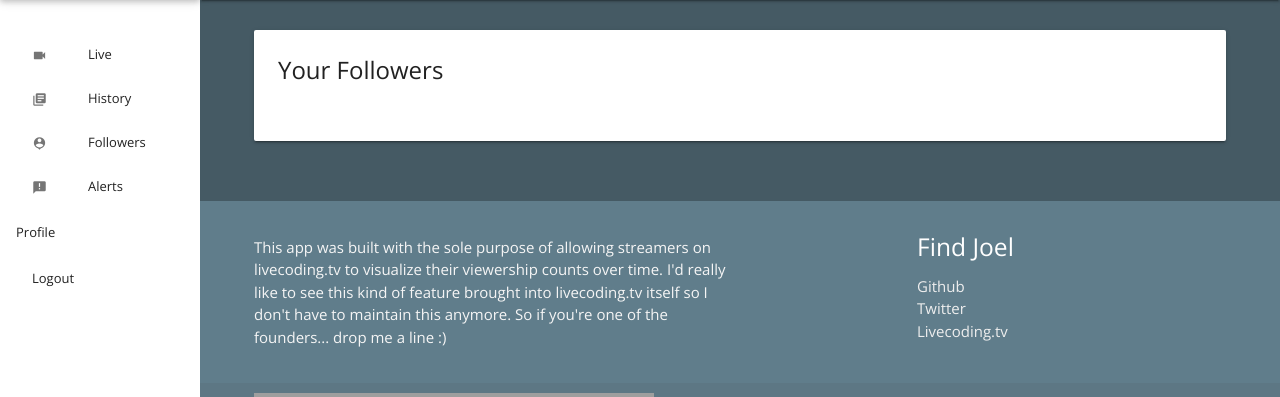
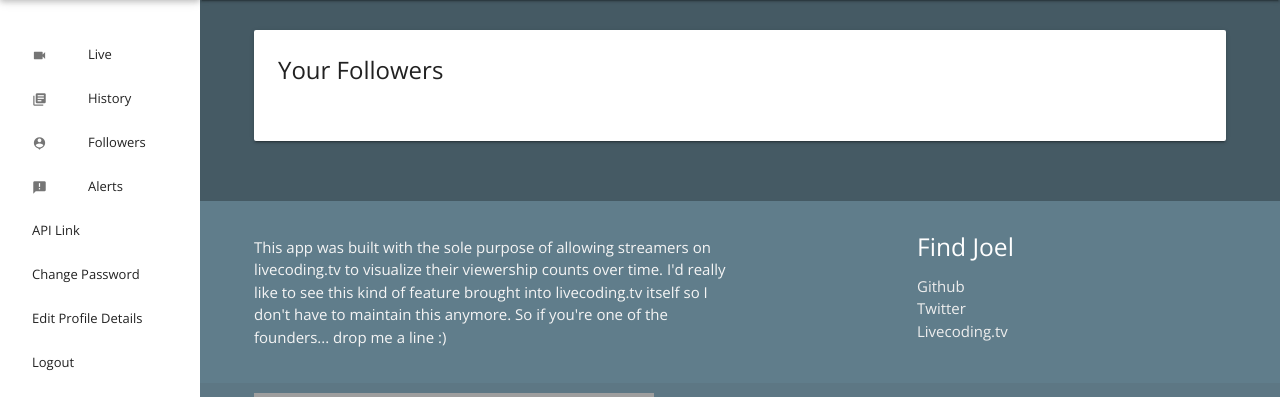
Before and after one commit to taddeimania/lctva, a Django app: page /history/followers/ in a window 1280 px wide. Shown: the part 64-461 px from the top of the page. Run offline with Django 3.2, Linux system fonts and the light colour scheme; the visitor is signed in with stand-in values (Sample User, id 1); data that the repository does not hold is empty; some libraries are stand-ins or nearby versions; grey boxes are pictures that could not be loaded.

Commit message:
nested menus are so last year

```diff
--- a/app/templates/dashboard.html
+++ b/app/templates/dashboard.html
@@ -47,21 +47,9 @@
     <li class="bold"><a href="{% url 'history_list_view' %}" class="waves-effect waves-black"><i class="tiny material-icons">library_books</i> History</a></li>
     <li class="bold"><a href="{% url 'history_followers_view' %}" class="waves-effect waves-black"><i class="tiny material-icons">person_pin</i> Followers</a></li>
     <li class="bold"><a href="{% url 'history_list_view' %}" class="waves-effect waves-black"><i class="tiny material-icons">announcement</i> Alerts <span class="badge default-primary-color white-text" id="alertSpan"></span></a></li>
-    <li class="no-padding">
-      <ul class="collapsible collapsible-accordion">
-        {% block collapsible %}
-        <li class="bold"><a class="collapsible-header waves-effect waves-black">Profile</a>
-        {% endblock %}
-          <div class="collapsible-body" style="">
-            <ul>
-                <li><a href="{% url 'live_view' %}">Change Password</a></li>
-                <li><a href="{% url 'live_view' %}">Edit Profile Details</a></li>
-                <li><a href="{% url 'account_verify' %}">API Link</a></li>
-            </ul>
-          </div>
-        </li>
-      </ul>
-    </li>
+    <li class="bold"><a href="{% url 'account_verify' %}">API Link</a></li>
+    <li class="bold"><a href="{% url 'live_view' %}">Change Password</a></li>
+    <li class="bold"><a href="{% url 'live_view' %}">Edit Profile Details</a></li>
     <li class="bold"><a href="{% url 'logout' %}" class="waves-effect waves-black">Logout</a></li>
   </ul>
 {% endblock %}
```
